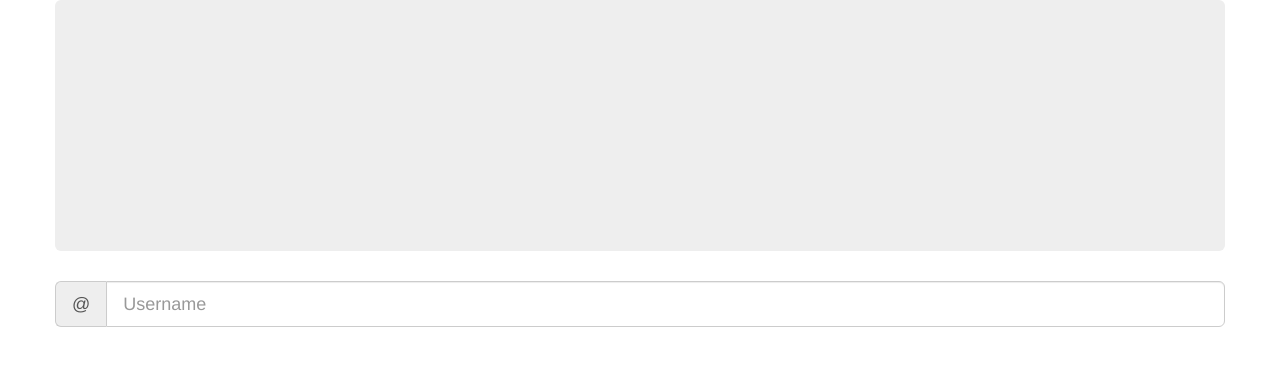
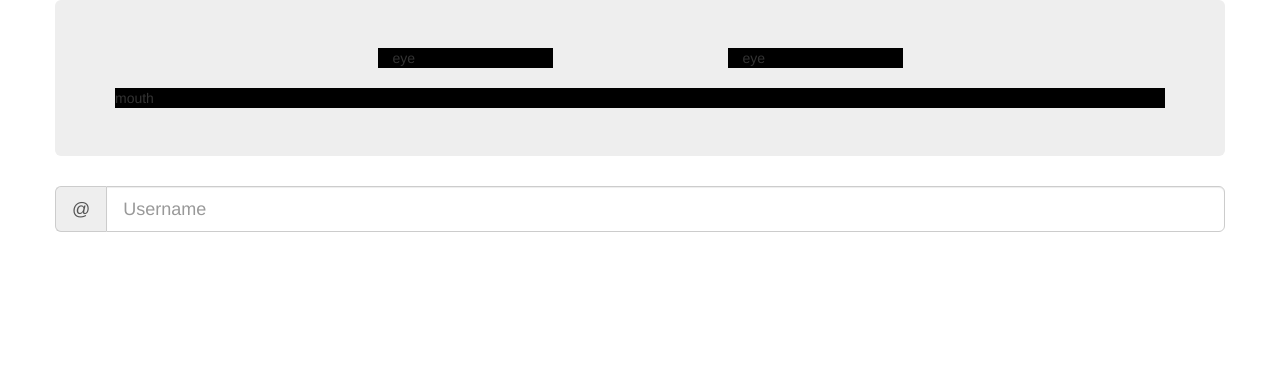
Before and after one commit to GaryKertis/gordon, a website: page index.html in a window 1280 px wide. Drawn offline with nearby package versions, Linux system fonts and the light colour scheme; some packages are replaced by stand-ins of ours.

Commit message:
Add basic divs for eyes and mouth

```diff
--- a/app/eye/eye.directive.js
+++ b/app/eye/eye.directive.js
@@ -6,6 +6,6 @@ angular.module('gordonApp.face').directive("eye", function() {
     		isolatedSentence: '=sentence'
     	},
         restrict: "E",
-        template: "<div id='{{isolatedSentence}}'></div>",
+        template: "<span id='{{isolatedSentence}}'>eye</div>",
     }
 });
--- a/app/main.html
+++ b/app/main.html
@@ -1,4 +1,17 @@
-<eye sentence="left"></eye>
-<eye sentence="right"></eye>
-
-<mouth sentence="word"></mouth>
+<div class="container">
+    <div class="row">
+    	<div class="col-xs-3 col-sm-3 col-md-3 col-lg-3"></div>
+        <div class="col-xs-2 col-sm-2 col-md-2 col-lg-2 eye">
+        	<eye sentence="left"></eye>
+        </div>
+        <div class="col-xs-2 col-sm-2 col-md-2 col-lg-2"></div>
+        <div class="col-xs-2 col-sm-2 col-md-2 col-lg-2 eye">
+        	<eye sentence="right"></eye>
+        </div>
+        <div class="col-xs-3 col-sm-3 col-md-3 col-lg-3"></div>
+    </div>
+    <div class="row">&nbsp;</div>
+    <div class="row mouth">
+        <mouth sentence="word"></mouth>
+    </div>
+</div>
--- a/app/mouth/mouth.directive.js
+++ b/app/mouth/mouth.directive.js
@@ -6,6 +6,6 @@ angular.module('gordonApp.face').directive("mouth", function() {
     		isolatedSentence: '=sentence'
     	},
         restrict: "E",
-        template: "<canvas id='{{isolatedSentence}}'></canvas>",
+        template: "<div id='{{isolatedSentence}}'>mouth</div>",
     }
 });
--- a/index.html
+++ b/index.html
@@ -5,6 +5,7 @@
     <meta charset="UTF-8">
     <title>Gordon</title>
     <link rel="stylesheet" href="https://maxcdn.bootstrapcdn.com/bootstrap/3.3.4/css/bootstrap.min.css">
+    <link rel="stylesheet" href="styles/gordon.css">
     <script src="bower_components/angular/angular.min.js"></script>
     <script src="bower_components/angular-animate/angular-animate.min.js"></script>
     <script src="bower_components/ui-router/release/angular-ui-router.js"></script>
@@ -13,7 +14,6 @@
     <script src="app/mouth/mouth.directive.js"></script>
     <script src="app/eye/eye.directive.js"></script>
     <script type="text/javascript" src="app/components/audio-service.js"></script>
-
 </head>
 <div ng-controller="gordonCtrl" class="container">
     <div class="row jumbotron" ui-view>
--- /dev/null
+++ b/styles/gordon.css
@@ -0,0 +1,7 @@
+.eye {
+	background-color: black;
+}
+
+.mouth {
+	background-color: black;
+}
```
